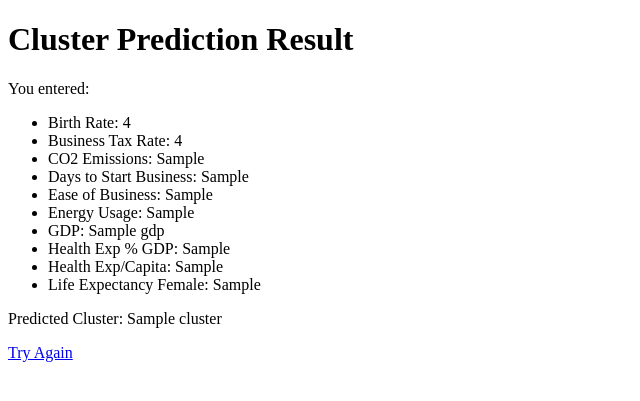
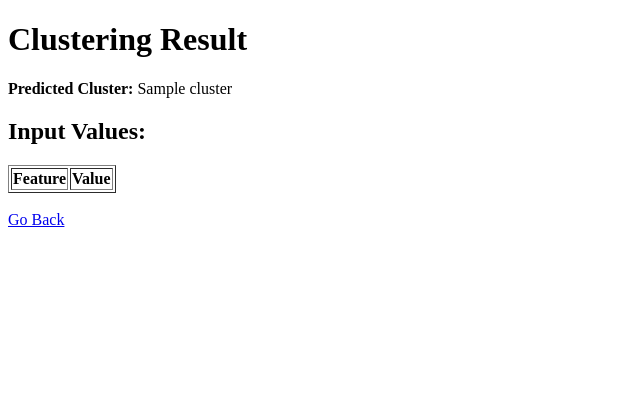
Before and after one commit to ManasaDhar1/worlddevelopmentmeasurement, a Python web app: template templates/result.html in a window 1280 px wide. Shown: the top 401 px of the page, without its empty margins (0-640 px from the left). Run offline with Jinja, Linux system fonts and the light colour scheme; the template is opened without the code that fills it: most values are stand-ins (such as "Sample title", 1, 10 or a date in 2020); lists and menus that the app fills with data are empty.

Commit message:
Update result.html

```diff
--- a/templates/result.html
+++ b/templates/result.html
@@ -1,30 +1,31 @@
 <!DOCTYPE html>
-<html lang="en">
+<html>
 <head>
-    <meta charset="UTF-8">
-    <meta name="viewport" content="width=device-width, initial-scale=1.0">
-    <title>Cluster Prediction</title>
+    <title>Clustering Result</title>
 </head>
 <body>
-    <h1>Cluster Prediction Result</h1>
+    <h1>Clustering Result</h1>
+
     {% if error %}
         <p style="color:red;">Error: {{ error }}</p>
     {% else %}
-        <p>You entered:</p>
-        <ul>
-            <li>Birth Rate: {{ birth_rate }}</li>
-            <li>Business Tax Rate: {{ business_tax_rate }}</li>
-            <li>CO2 Emissions: {{ co2_emissions }}</li>
-            <li>Days to Start Business: {{ days_start_business }}</li>
-            <li>Ease of Business: {{ ease_business }}</li>
-            <li>Energy Usage: {{ energy_usage }}</li>
-            <li>GDP: {{ gdp }}</li>
-            <li>Health Exp % GDP: {{ health_exp_gdp }}</li>
-            <li>Health Exp/Capita: {{ health_exp_capita }}</li>
-            <li>Life Expectancy Female: {{ life_expectancy_female }}</li>
-        </ul>
-        <p>Predicted Cluster: {{ cluster }}</p>
+        <p><strong>Predicted Cluster:</strong> {{ cluster }}</p>
+        <h2>Input Values:</h2>
+        <table border="1">
+            <tr>
+                <th>Feature</th>
+                <th>Value</th>
+            </tr>
+            {% for col, val in zip(columns, user_input) %}
+            <tr>
+                <td>{{ col }}</td>
+                <td>{{ val }}</td>
+            </tr>
+            {% endfor %}
+        </table>
     {% endif %}
-    <a href="/">Try Again</a>
+
+    <br>
+    <a href="/">Go Back</a>
 </body>
 </html>
```
